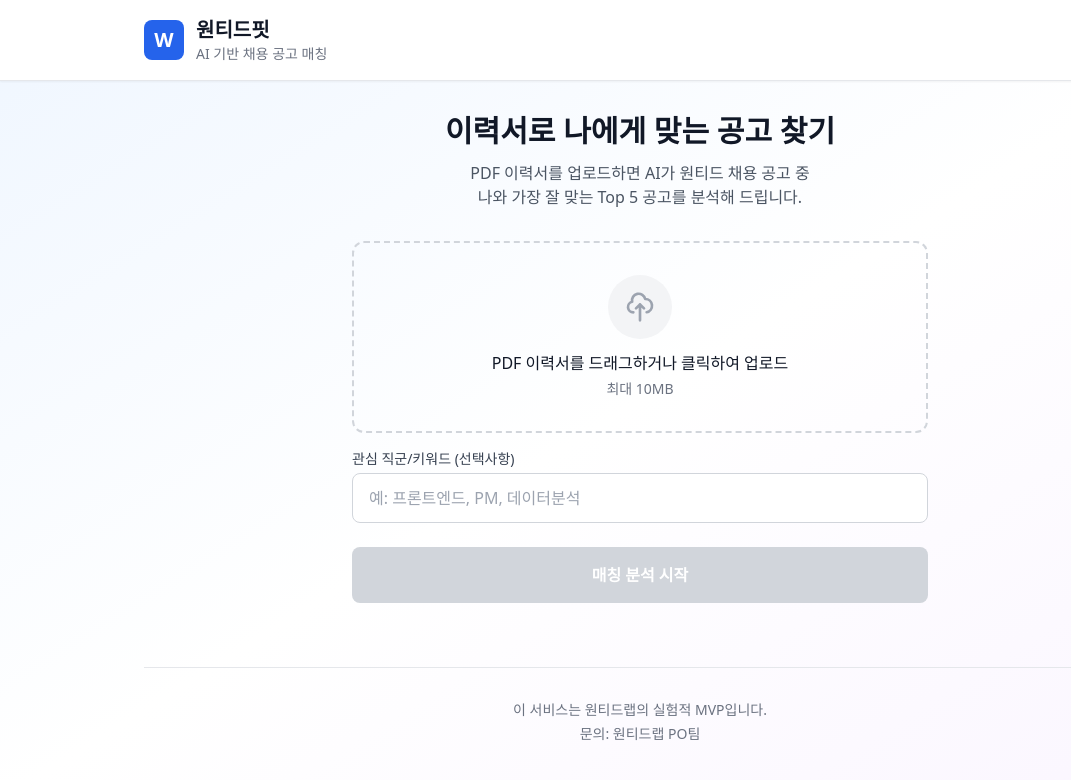
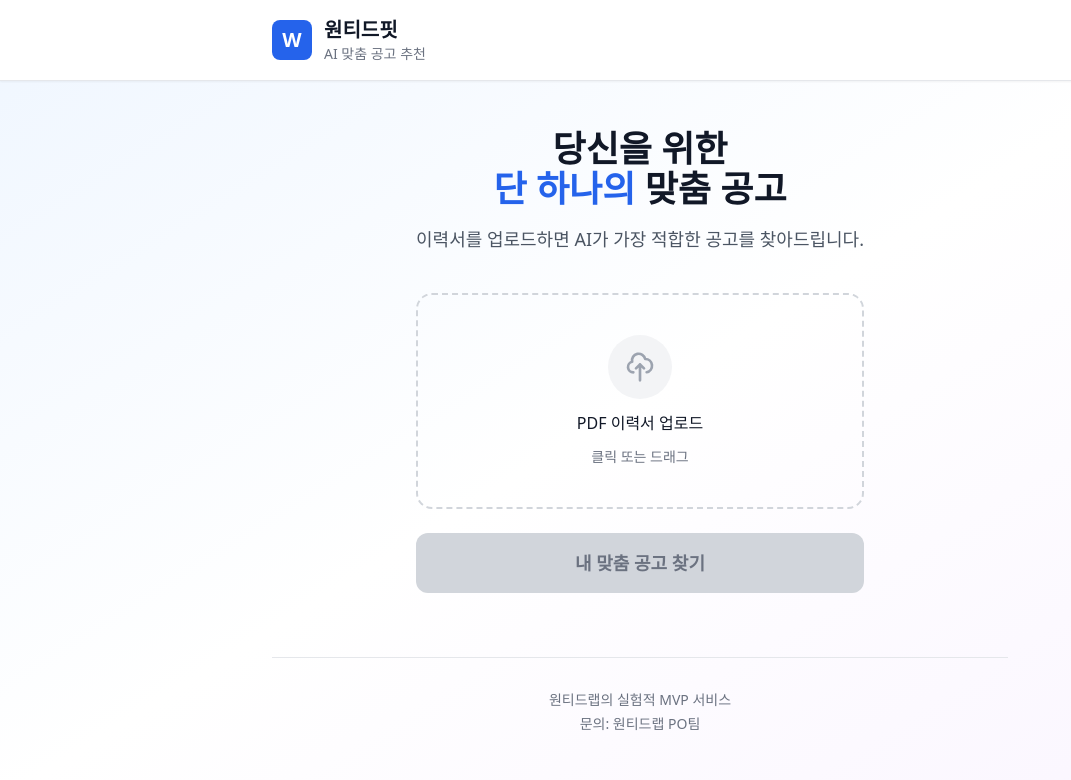
Before and after one commit to faloii/resumerecommend, a Next.js app: page / in a window 1280 px wide. Shown: the top 780 px of the page, without its empty margins (0-1071 px from the left). Built offline with nearby package versions, Linux system fonts and the light colour scheme.

Commit message:
Refactor: New concept - ONE perfect match

```diff
--- a/src/app/page.tsx
+++ b/src/app/page.tsx
@@ -19,9 +19,8 @@ interface MatchResult {
 
 export default function Home() {
   const [file, setFile] = useState<File | null>(null);
-  const [keyword, setKeyword] = useState('');
   const [loading, setLoading] = useState(false);
-  const [results, setResults] = useState<MatchResult[] | null>(null);
+  const [result, setResult] = useState<MatchResult | null>(null);
   const [error, setError] = useState<string | null>(null);
   const [dragActive, setDragActive] = useState(false);
 
@@ -73,14 +72,11 @@ export default function Home() {
 
     setLoading(true);
     setError(null);
-    setResults(null);
+    setResult(null);
 
     try {
       const formData = new FormData();
       formData.append('resume', file);
-      if (keyword) {
-        formData.append('keyword', keyword);
-      }
 
       const response = await fetch('/api/analyze', {
         method: 'POST',
@@ -88,20 +84,20 @@ export default function Home() {
       });
 
       const text = await response.text();
-
       let data;
       try {
         data = JSON.parse(text);
       } catch {
-        console.error('Response text:', text);
-        throw new Error('서버 응답을 처리할 수 없습니다. 잠시 후 다시 시도해주세요.');
+        throw new Error('서버 응답 오류. 잠시 후 다시 시도해주세요.');
       }
 
       if (!response.ok) {
         throw new Error(data.error || '분석 중 오류가 발생했습니다.');
       }
 
-      setResults(data.matches);
+      if (data.matches && data.matches.length > 0) {
+        setResult(data.matches[0]);
+      }
     } catch (err) {
       setError(err instanceof Error ? err.message : '알 수 없는 오류가 발생했습니다.');
     } finally {
@@ -109,53 +105,38 @@ export default function Home() {
     }
   };
 
-  const getScoreColor = (score: number) => {
-    if (score >= 80) return 'text-green-600 bg-green-100';
-    if (score >= 60) return 'text-blue-600 bg-blue-100';
-    if (score >= 40) return 'text-yellow-600 bg-yellow-100';
-    return 'text-gray-600 bg-gray-100';
-  };
-
-  const getScoreEmoji = (score: number) => {
-    if (score >= 80) return '🎯';
-    if (score >= 60) return '👍';
-    if (score >= 40) return '🤔';
-    return '📋';
-  };
-
   return (
     <main className="min-h-screen bg-gradient-to-br from-blue-50 via-white to-purple-50">
       <header className="bg-white shadow-sm border-b">
-        <div className="max-w-5xl mx-auto px-4 py-4">
+        <div className="max-w-3xl mx-auto px-4 py-4">
           <div className="flex items-center gap-3">
             <div className="w-10 h-10 bg-blue-600 rounded-lg flex items-center justify-center">
               <span className="text-white font-bold text-xl">W</span>
             </div>
             <div>
               <h1 className="text-xl font-bold text-gray-900">원티드핏</h1>
-              <p className="text-sm text-gray-500">AI 기반 채용 공고 매칭</p>
+              <p className="text-sm text-gray-500">AI 맞춤 공고 추천</p>
             </div>
           </div>
         </div>
       </header>
 
-      <div className="max-w-5xl mx-auto px-4 py-8">
-        {!results && (
-          <div className="text-center mb-8">
-            <h2 className="text-3xl font-bold text-gray-900 mb-3">
-              이력서로 나에게 맞는 공고 찾기
+      <div className="max-w-3xl mx-auto px-4 py-12">
+        {!result && (
+          <>
+            <div className="text-center mb-10">
+              <h2 className="text-4xl font-bold text-gray-900 mb-4">
+                당신을 위한<br />
+                <span className="text-blue-600">단 하나의</span> 맞춤 공고
               </h2>
-            <p className="text-gray-600 max-w-xl mx-auto">
-              PDF 이력서를 업로드하면 AI가 원티드 채용 공고 중<br />
-              나와 가장 잘 맞는 Top 5 공고를 분석해 드립니다.
+              <p className="text-lg text-gray-600">
+                이력서를 업로드하면 AI가 가장 적합한 공고를 찾아드립니다.
               </p>
             </div>
-        )}
 
-        {!results && (
-          <form onSubmit={handleSubmit} className="max-w-xl mx-auto">
+            <form onSubmit={handleSubmit} className="max-w-md mx-auto">
               <div
-              className={`border-2 border-dashed rounded-xl p-8 text-center transition-all cursor-pointer
+                className={`border-2 border-dashed rounded-2xl p-10 text-center transition-all cursor-pointer
                   ${dragActive
                     ? 'border-blue-500 bg-blue-50'
                     : file
@@ -177,22 +158,16 @@ export default function Home() {
                 />
 
                 {file ? (
-                <div className="space-y-2">
+                  <div className="space-y-3">
                     <div className="w-16 h-16 mx-auto bg-green-100 rounded-full flex items-center justify-center">
                       <svg className="w-8 h-8 text-green-600" fill="none" stroke="currentColor" viewBox="0 0 24 24">
                         <path strokeLinecap="round" strokeLinejoin="round" strokeWidth={2} d="M5 13l4 4L19 7" />
                       </svg>
                     </div>
-                  <p className="font-medium text-gray-900">{file.name}</p>
-                  <p className="text-sm text-gray-500">
-                    {(file.size / 1024 / 1024).toFixed(2)} MB
-                  </p>
+                    <p className="font-semibold text-gray-900">{file.name}</p>
                     <button
                       type="button"
-                    onClick={(e) => {
-                      e.stopPropagation();
-                      setFile(null);
-                    }}
+                      onClick={(e) => { e.stopPropagation(); setFile(null); }}
                       className="text-sm text-red-600 hover:text-red-700"
                     >
                       파일 제거
@@ -205,26 +180,10 @@ export default function Home() {
                         <path strokeLinecap="round" strokeLinejoin="round" strokeWidth={2} d="M7 16a4 4 0 01-.88-7.903A5 5 0 1115.9 6L16 6a5 5 0 011 9.9M15 13l-3-3m0 0l-3 3m3-3v12" />
                       </svg>
                     </div>
-                  <div>
-                    <p className="font-medium text-gray-900">PDF 이력서를 드래그하거나 클릭하여 업로드</p>
-                    <p className="text-sm text-gray-500 mt-1">최대 10MB</p>
-                  </div>
+                    <p className="font-medium text-gray-900">PDF 이력서 업로드</p>
+                    <p className="text-sm text-gray-500">클릭 또는 드래그</p>
                   </div>
                 )}
-            </div>
-
-            <div className="mt-4">
-              <label htmlFor="keyword" className="block text-sm font-medium text-gray-700 mb-1">
-                관심 직군/키워드 (선택사항)
-              </label>
-              <input
-                id="keyword"
-                type="text"
-                value={keyword}
-                onChange={(e) => setKeyword(e.target.value)}
-                placeholder="예: 프론트엔드, PM, 데이터분석"
-                className="w-full px-4 py-3 border border-gray-300 rounded-lg focus:ring-2 focus:ring-blue-500 focus:border-blue-500 outline-none"
-              />
               </div>
 
               {error && (
@@ -236,10 +195,10 @@ export default function Home() {
               <button
                 type="submit"
                 disabled={!file || loading}
-              className={`w-full mt-6 py-4 rounded-lg font-semibold text-white transition-all
+                className={`w-full mt-6 py-4 rounded-xl font-bold text-lg transition-all
                   ${!file || loading
-                  ? 'bg-gray-300 cursor-not-allowed'
-                  : 'bg-blue-600 hover:bg-blue-700 shadow-lg hover:shadow-xl'
+                    ? 'bg-gray-300 text-gray-500 cursor-not-allowed'
+                    : 'bg-blue-600 text-white hover:bg-blue-700 shadow-lg hover:shadow-xl'
                   }`}
               >
                 {loading ? (
@@ -248,138 +207,78 @@ export default function Home() {
                       <circle className="opacity-25" cx="12" cy="12" r="10" stroke="currentColor" strokeWidth="4" />
                       <path className="opacity-75" fill="currentColor" d="M4 12a8 8 0 018-8V0C5.373 0 0 5.373 0 12h4zm2 5.291A7.962 7.962 0 014 12H0c0 3.042 1.135 5.824 3 7.938l3-2.647z" />
                     </svg>
-                  AI가 분석 중입니다... (약 30초 소요)
+                    AI가 분석 중...
                   </span>
                 ) : (
-                '매칭 분석 시작'
+                  '내 맞춤 공고 찾기'
                 )}
               </button>
             </form>
+          </>
         )}
 
-        {results && (
-          <div className="space-y-6">
-            <div className="flex items-center justify-between">
-              <div>
-                <h2 className="text-2xl font-bold text-gray-900">매칭 결과</h2>
-                <p className="text-gray-600">AI가 분석한 Top 5 추천 공고입니다.</p>
-              </div>
-              <button
-                onClick={() => {
-                  setResults(null);
-                  setFile(null);
-                  setKeyword('');
-                }}
-                className="px-4 py-2 text-blue-600 hover:bg-blue-50 rounded-lg transition-colors"
-              >
-                다시 분석하기
-              </button>
+        {result && (
+          <div className="space-y-8">
+            <div className="text-center">
+              <p className="text-blue-600 font-semibold mb-2">AI 분석 완료</p>
+              <h2 className="text-3xl font-bold text-gray-900">
+                당신을 위한 맞춤 공고
+              </h2>
             </div>
 
-            <div className="space-y-4">
-              {results.map((result, index) => (
-                <div
-                  key={result.job.id}
-                  className="bg-white rounded-xl shadow-sm border border-gray-100 overflow-hidden hover:shadow-md transition-shadow"
-                >
-                  <div className="p-6">
-                    <div className="flex items-start justify-between gap-4">
-                      <div className="flex-1">
-                        <div className="flex items-center gap-3 mb-3">
-                          <span className="text-2xl font-bold text-gray-300">
-                            #{index + 1}
-                          </span>
-                          <span className={`px-3 py-1 rounded-full text-sm font-semibold ${getScoreColor(result.score)}`}>
-                            {getScoreEmoji(result.score)} {result.score}점
-                          </span>
+            <div className="bg-white rounded-2xl shadow-xl border border-gray-100 overflow-hidden">
+              <div className="bg-gradient-to-r from-blue-600 to-purple-600 p-6 text-white text-center">
+                <div className="text-6xl font-bold mb-2">{result.score}</div>
+                <div className="text-blue-100">매칭 점수</div>
               </div>
 
-                        <h3 className="text-lg font-bold text-gray-900 mb-1">
+              <div className="p-8">
+                <h3 className="text-2xl font-bold text-gray-900 mb-2">
                   {result.job.title}
                 </h3>
-                        <p className="text-gray-600 mb-3">
+                <p className="text-lg text-gray-600 mb-6">
                   {result.job.company} · {result.job.location}
                 </p>
 
-                        {result.job.tags.length > 0 && (
-                          <div className="flex flex-wrap gap-2 mb-4">
-                            {result.job.tags.map((tag, i) => (
-                              <span
-                                key={i}
-                                className="px-2 py-1 bg-gray-100 text-gray-600 text-xs rounded"
-                              >
-                                {tag}
-                              </span>
-                            ))}
-                          </div>
-                        )}
-
-                        <div className="bg-blue-50 rounded-lg p-4 mb-4">
-                          <p className="text-sm font-medium text-blue-900 mb-2">
-                            AI 매칭 분석
-                          </p>
-                          <p className="text-sm text-blue-800">
-                            {result.summary}
-                          </p>
+                <div className="bg-blue-50 rounded-xl p-6 mb-6">
+                  <p className="text-sm font-semibold text-blue-900 mb-2">AI 추천 이유</p>
+                  <p className="text-blue-800">{result.summary}</p>
                 </div>
 
-                        <div className="flex flex-wrap gap-2">
+                <div className="flex flex-wrap gap-2 mb-8">
                   {result.keyMatches.map((match, i) => (
                     <span
                       key={i}
-                              className="px-2 py-1 bg-green-50 text-green-700 text-xs rounded-full border border-green-200"
+                      className="px-3 py-1 bg-green-50 text-green-700 rounded-full border border-green-200 text-sm"
                     >
                       {match}
                     </span>
                   ))}
                 </div>
-                      </div>
-                    </div>
 
-                    <div className="mt-4 pt-4 border-t border-gray-100 flex items-center justify-between">
                 <a
                   href={result.job.url}
                   target="_blank"
                   rel="noopener noreferrer"
-                        className="text-blue-600 hover:text-blue-700 text-sm font-medium"
+                  className="block w-full py-4 bg-blue-600 text-white text-center font-bold rounded-xl hover:bg-blue-700 transition-colors"
                 >
-                        공고 보기
+                  공고 보러가기
                 </a>
-                      <span className="text-xs text-gray-400">
-                        상세 분석은 원티드 회원 전용
-                      </span>
               </div>
             </div>
-                </div>
-              ))}
-            </div>
 
-            <div className="bg-gradient-to-r from-blue-600 to-purple-600 rounded-xl p-8 text-center text-white">
-              <h3 className="text-xl font-bold mb-2">
-                더 정확한 매칭 분석이 필요하신가요?
-              </h3>
-              <p className="text-blue-100 mb-4">
-                원티드 회원가입 시 상세 분석, 맞춤 추천, 이력서 피드백을 받을 수 있습니다.
-              </p>
-              <a
-                href="https://www.wanted.co.kr/signup"
-                target="_blank"
-                rel="noopener noreferrer"
-                className="inline-block px-6 py-3 bg-white text-blue-600 font-semibold rounded-lg hover:bg-gray-100 transition-colors"
+            <button
+              onClick={() => { setResult(null); setFile(null); }}
+              className="w-full py-3 text-gray-600 hover:text-gray-900 transition-colors"
             >
-                원티드 무료 가입하기
-              </a>
-            </div>
+              다시 분석하기
+            </button>
           </div>
         )}
 
         <footer className="mt-16 pt-8 border-t border-gray-200 text-center text-sm text-gray-500">
-          <p>
-            이 서비스는 원티드랩의 실험적 MVP입니다.
-          </p>
-          <p className="mt-1">
-            문의: 원티드랩 PO팀
-          </p>
+          <p>원티드랩의 실험적 MVP 서비스</p>
+          <p className="mt-1">문의: 원티드랩 PO팀</p>
         </footer>
       </div>
     </main>
```
Lines whose indentation alone changed are shown as unchanged.
